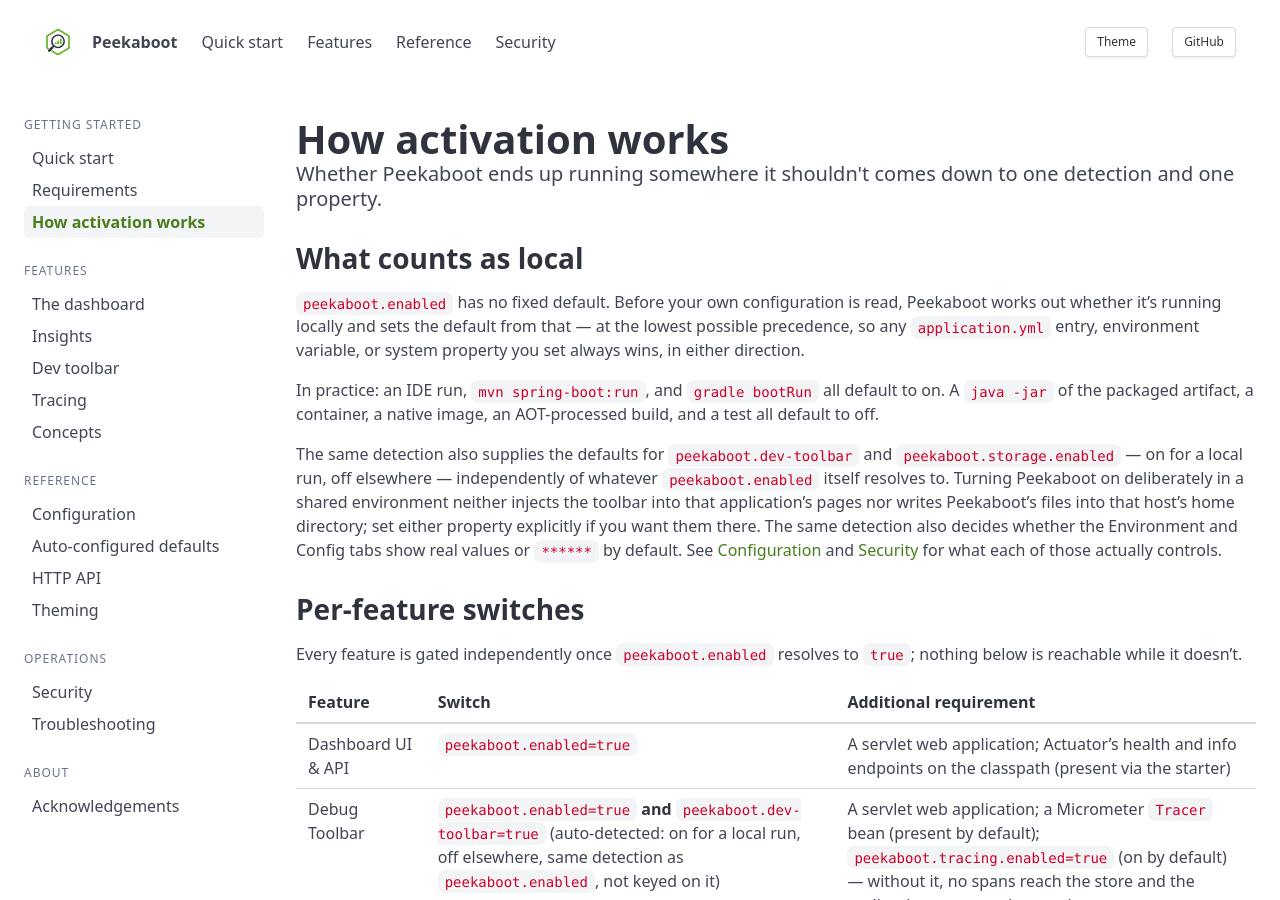
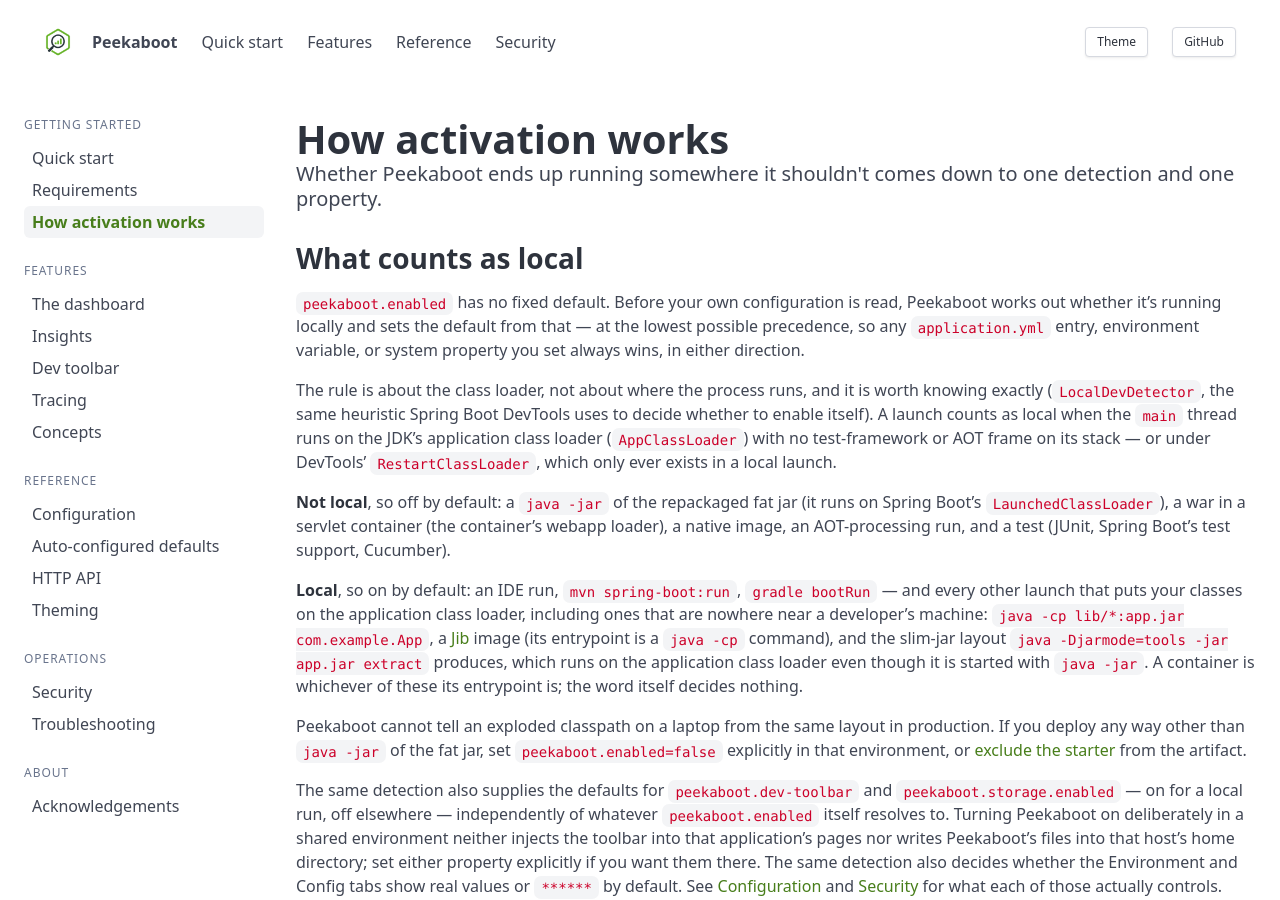
Before and after one commit to peekaboot-org/peekaboot-org.github.io, a Jekyll site: the page built from docs/how-activation-works.md, in a window 1280 px wide and 900 px high. Built offline with Jekyll 4.4.1, drawn with Linux system fonts in a browser that asks for light colours.

Commit message:
docs: state the class-loader rule behind local-launch detection

```diff
--- a/docs/how-activation-works.md
+++ b/docs/how-activation-works.md
@@ -11,9 +11,31 @@
 at the lowest possible precedence, so any `application.yml` entry, environment variable,
 or system property you set always wins, in either direction.
 
-In practice: an IDE run, `mvn spring-boot:run`, and `gradle bootRun` all default to on. A
-`java -jar` of the packaged artifact, a container, a native image, an AOT-processed build,
-and a test all default to off.
+The rule is about the class loader, not about where the process runs, and it is worth
+knowing exactly
+([`LocalDevDetector`]({{ site.repository_url }}/blob/HEAD/peekaboot-spring-boot-autoconfigure/src/main/java/org/peekaboot/autoconfigure/LocalDevDetector.java),
+the same heuristic Spring Boot DevTools uses to decide whether to enable itself). A launch
+counts as local when the `main` thread runs on the JDK's application class loader
+(`AppClassLoader`) with no test-framework or AOT frame on its stack &mdash; or under
+DevTools' `RestartClassLoader`, which only ever exists in a local launch.
+
+**Not local**, so off by default: a `java -jar` of the repackaged fat jar (it runs on
+Spring Boot's `LaunchedClassLoader`), a war in a servlet container (the container's webapp
+loader), a native image, an AOT-processing run, and a test (JUnit, Spring Boot's test
+support, Cucumber).
+
+**Local**, so on by default: an IDE run, `mvn spring-boot:run`, `gradle bootRun` &mdash;
+and every other launch that puts your classes on the application class loader, including
+ones that are nowhere near a developer's machine: `java -cp lib/*:app.jar com.example.App`,
+a [Jib](https://github.com/GoogleContainerTools/jib) image (its entrypoint is a `java -cp`
+command), and the slim-jar layout `java -Djarmode=tools -jar app.jar extract` produces,
+which runs on the application class loader even though it is started with `java -jar`. A
+container is whichever of these its entrypoint is; the word itself decides nothing.
+
+Peekaboot cannot tell an exploded classpath on a laptop from the same layout in
+production. If you deploy any way other than `java -jar` of the fat jar, set
+`peekaboot.enabled=false` explicitly in that environment, or [exclude the
+starter](#keeping-the-jar-out-of-production-builds) from the artifact.
 
 The same detection also supplies the defaults for `peekaboot.dev-toolbar` and
 `peekaboot.storage.enabled` &mdash; on for a local run, off elsewhere &mdash;
--- a/index.html
+++ b/index.html
@@ -94,7 +94,9 @@
             <p class="content">
               Both the toolbar and the dashboard key off the same local-launch detection
               &mdash; an IDE run or <code>spring-boot:run</code>/<code>bootRun</code> &mdash;
-              and default off for every packaged jar, container, and test run.
+              and default off for a <code>java -jar</code> of the packaged jar, a war, a native
+              image and every test run. Deploying from an exploded classpath instead? See
+              <a href="{{ '/docs/how-activation-works/' | relative_url }}">how activation works</a>.
             </p>
           </div>
         </div>
```
Also changed, not shown: docs/security.md (+13 -3 lines).
